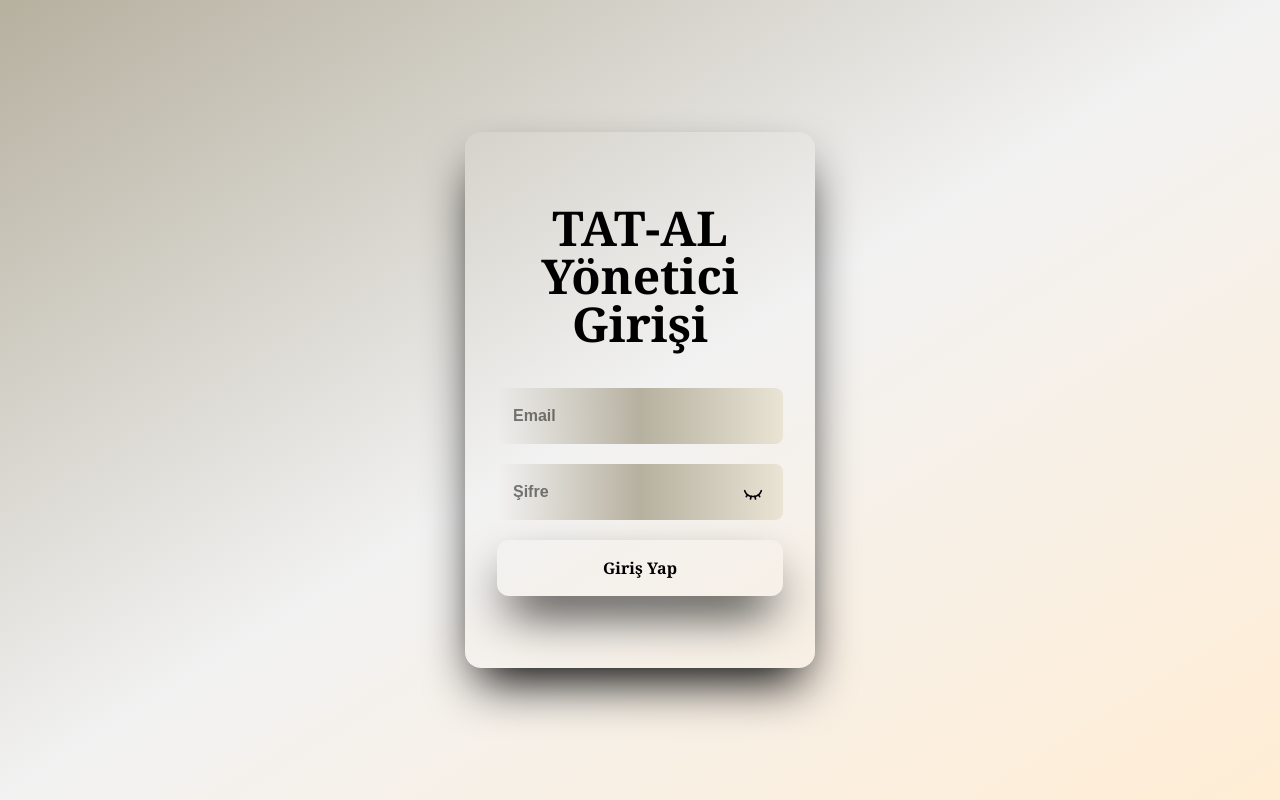
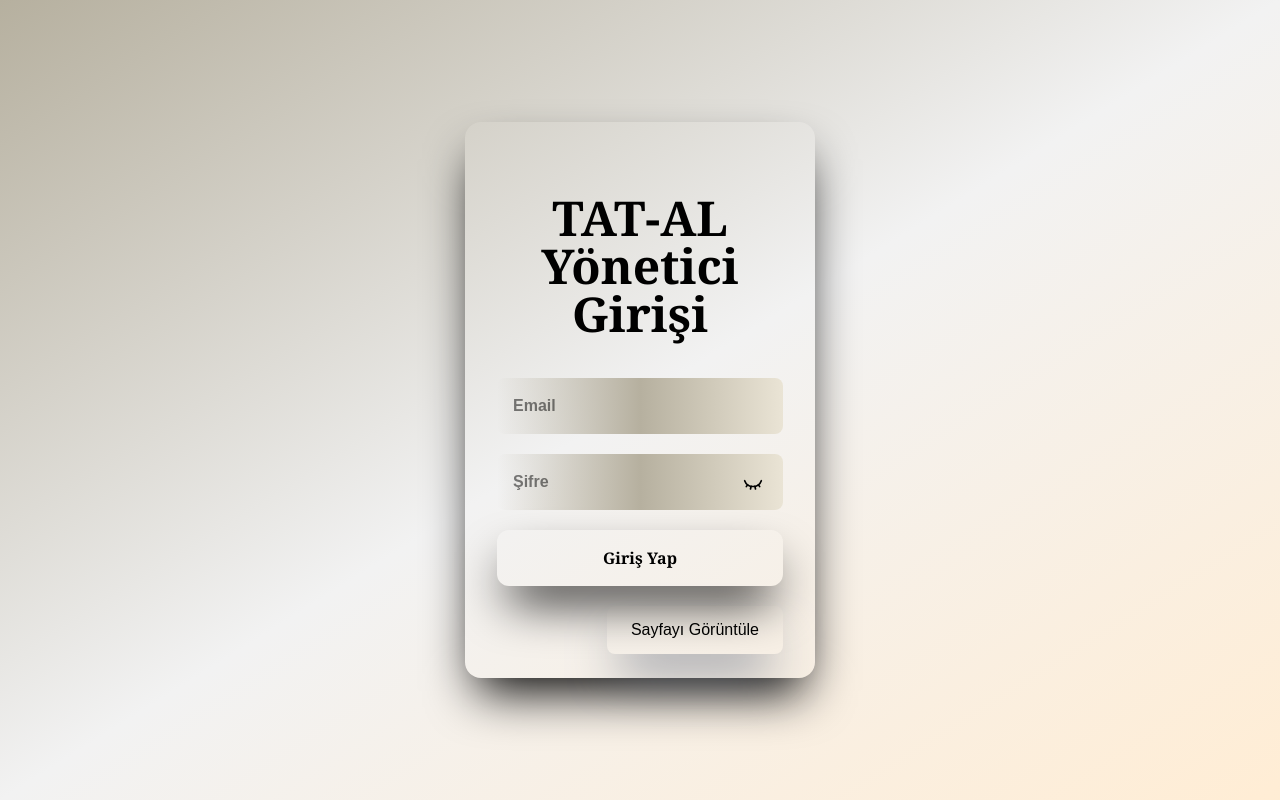
Before and after one commit to ahmtbsboga/QR-TATAL, a Next.js app: page /login in a window 1280 px wide. Shown: the top 800 px of the page. Built offline with nearby package versions, Linux system fonts and the light colour scheme; no server answers.

Commit message:
login sayfasına yeni buton

```diff
--- a/src/app/components/header/index.jsx
+++ b/src/app/components/header/index.jsx
@@ -17,6 +17,8 @@ const Header = () => {
           <div className="max-lg:hidden">
             <ul className="flex items-center gap-5 font-bold hover:text-underline duration-300">
               <Link href={"/dashboard"}>Yönetim Paneli</Link>
+              <Link href={"/login"}>Giriş Yap</Link>
+
               <Link href={"/menu"}>Anasayfa</Link>
               <Link href={"/menu1"} className="cursor-pointer">
                 Izgaralar
--- a/src/app/login/page.jsx
+++ b/src/app/login/page.jsx
@@ -6,6 +6,7 @@ import { auth } from "../../../firebaseConfig";
 import { getAuth, signInWithEmailAndPassword } from "firebase/auth";
 import { toast } from "react-toastify";
 import { useRouter } from "next/navigation";
+import Link from "next/link";
 
 const Login = () => {
   const router = useRouter();
@@ -54,6 +55,14 @@ const Login = () => {
             Giriş Yap
           </button>
         </form>
+        <div className="relative">
+          <Link
+            href={"/"}
+            className="text-black py-3 px-6 shadow-2xl shadow-gray-500 rounded-lg hover:bg-black hover:text-white duration-700 hover:-translate-y-[7px] absolute right-0 whitespace-nowrap"
+          >
+            Sayfayı Görüntüle
+          </Link>
+        </div>
       </div>
     </div>
   );
```
